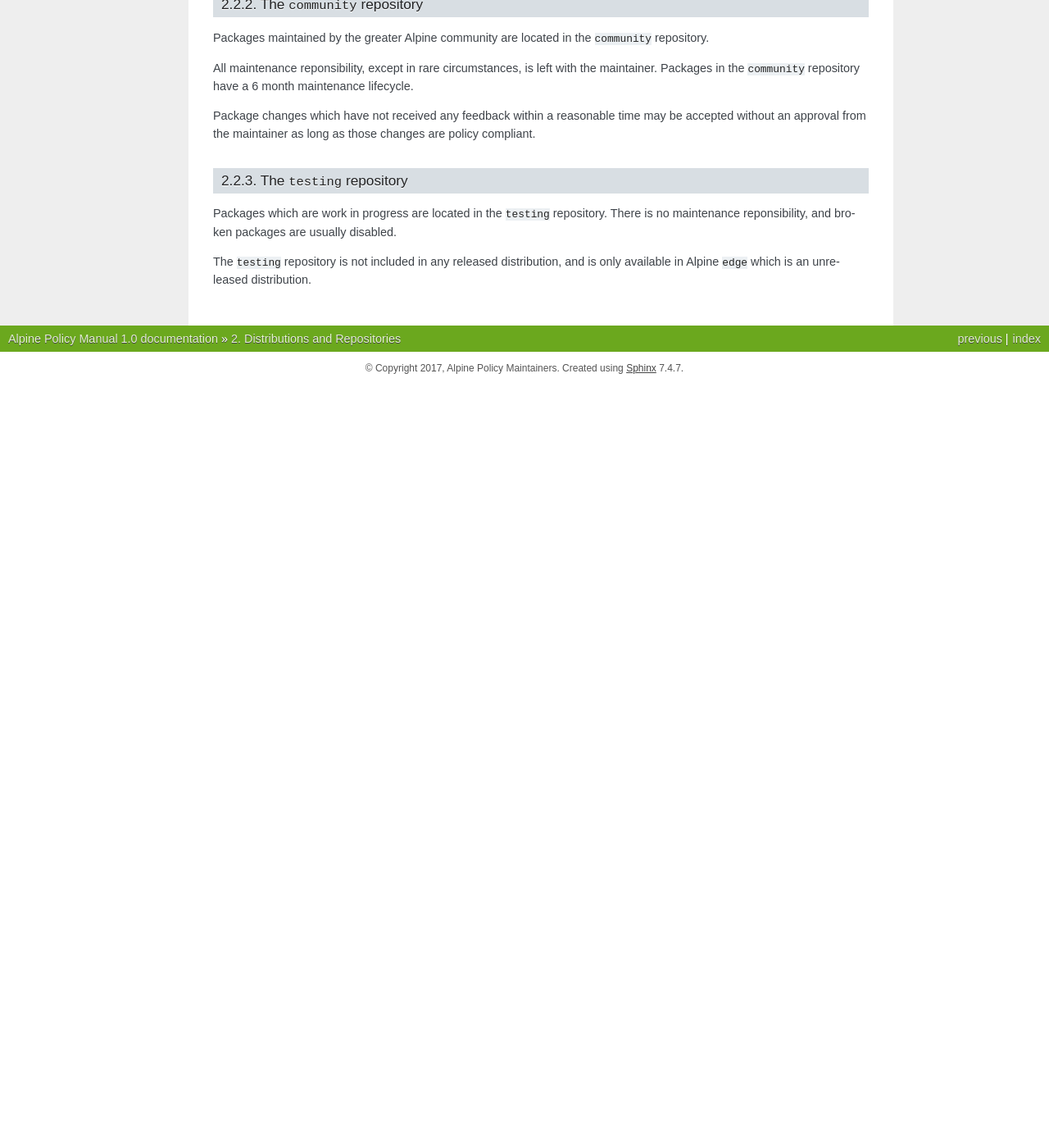
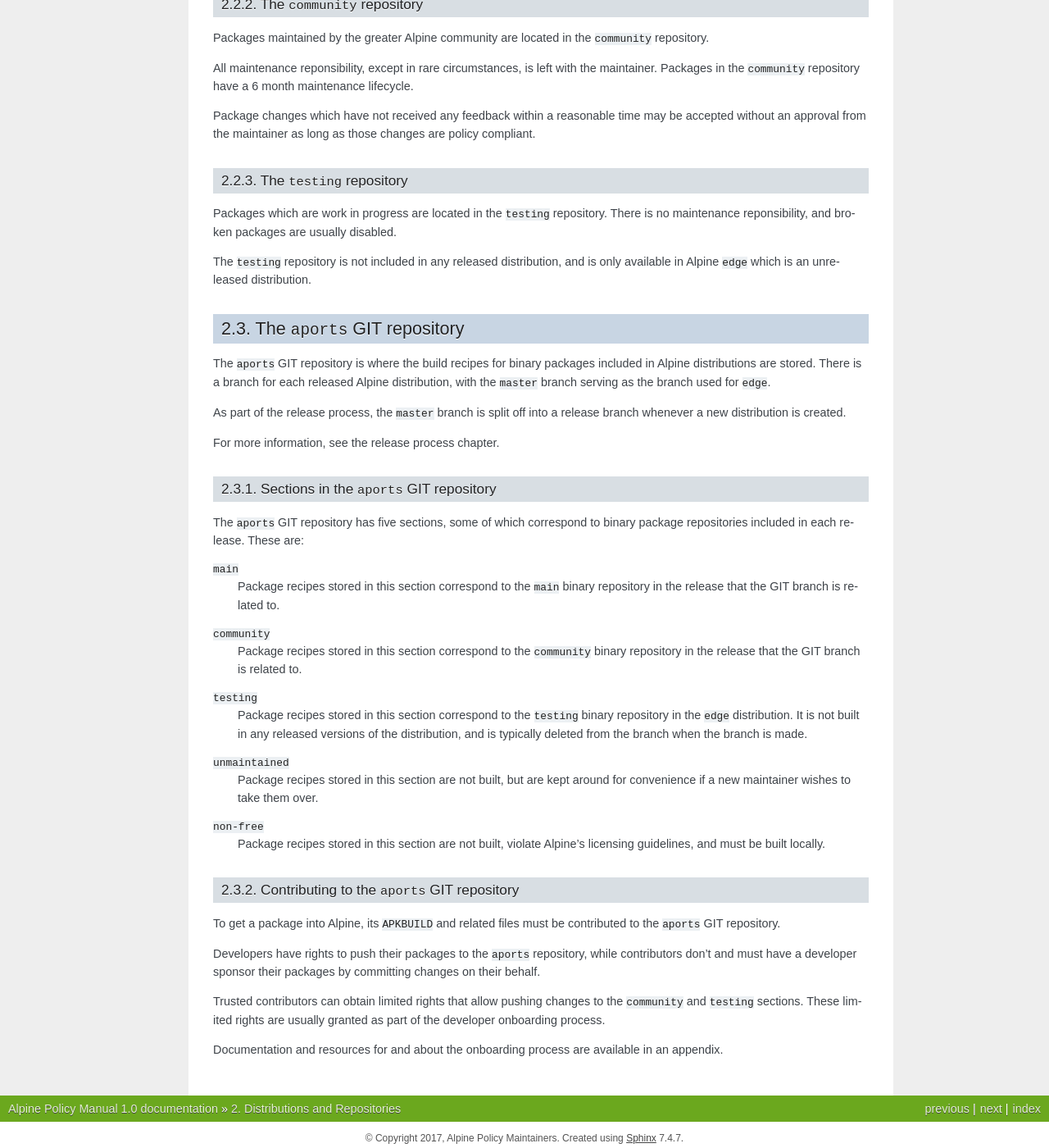
Before and after one commit to kaniini/alpine-policy, a Sphinx documentation site: the page built from source/ch-repositories.rst, in a window 1280 px wide and 1400 px high, scrolled down 1661 px. Shown: the whole window at 82% size. Built offline with Sphinx 7.4.7, drawn with Linux system fonts in a browser that asks for light colours; before the commit the page ends 2130 px from its top, so only the background shows below that; some of the changed text lies outside the part shown.

Commit message:
add a bunch of stuff

```diff
--- a/source/ch-repositories.rst
+++ b/source/ch-repositories.rst
@@ -119,3 +119,67 @@ reponsibility, and broken packages are usually disabled.
 
 The ``testing`` repository is not included in any released distribution, and is only available in Alpine
 ``edge`` which is an unreleased distribution.
+
+
+.. s-aports:
+
+The ``aports`` GIT repository
+-----------------------------
+
+The ``aports`` GIT repository is where the build recipes for binary packages included in Alpine
+distributions are stored.  There is a branch for each released Alpine distribution, with the
+``master`` branch serving as the branch used for ``edge``.
+
+As part of the release process, the ``master`` branch is split off into a release branch whenever
+a new distribution is created.
+
+For more information, see the release process chapter.
+
+
+.. s-aports-sections:
+
+Sections in the ``aports`` GIT repository
+~~~~~~~~~~~~~~~~~~~~~~~~~~~~~~~~~~~~~~~~~
+
+The ``aports`` GIT repository has five sections, some of which correspond to binary package
+repositories included in each release.  These are:
+
+``main``
+  Package recipes stored in this section correspond to the ``main`` binary repository
+  in the release that the GIT branch is related to.
+
+``community``
+  Package recipes stored in this section correspond to the ``community`` binary repository
+  in the release that the GIT branch is related to.
+
+``testing``
+  Package recipes stored in this section correspond to the ``testing`` binary repository
+  in the ``edge`` distribution.  It is not built in any released versions of the distribution,
+  and is typically deleted from the branch when the branch is made.
+
+``unmaintained``
+  Package recipes stored in this section are not built, but are kept around for convenience
+  if a new maintainer wishes to take them over.
+
+``non-free``
+  Package recipes stored in this section are not built, violate Alpine's licensing guidelines,
+  and must be built locally.
+
+
+.. s-aports-contributing:
+
+Contributing to the ``aports`` GIT repository
+~~~~~~~~~~~~~~~~~~~~~~~~~~~~~~~~~~~~~~~~~~~~~
+
+To get a package into Alpine, its ``APKBUILD`` and related files must be contributed to the
+``aports`` GIT repository.
+
+Developers have rights to push their packages to the ``aports`` repository, while contributors
+don't and must have a developer sponsor their packages by committing changes on their behalf.
+
+Trusted contributors can obtain limited rights that allow pushing changes to the ``community``
+and ``testing`` sections.  These limited rights are usually granted as part of the developer
+onboarding process.
+
+Documentation and resources for and about the onboarding process are available in an
+appendix.
--- a/source/index.rst
+++ b/source/index.rst
@@ -15,3 +15,4 @@ to be included in the Alpine Linux distribution.
 
    ch-scope
    ch-repositories
+   ch-binary
```
Also changed, not shown: source/ch-binary.rst (added, +328 -0 lines).
